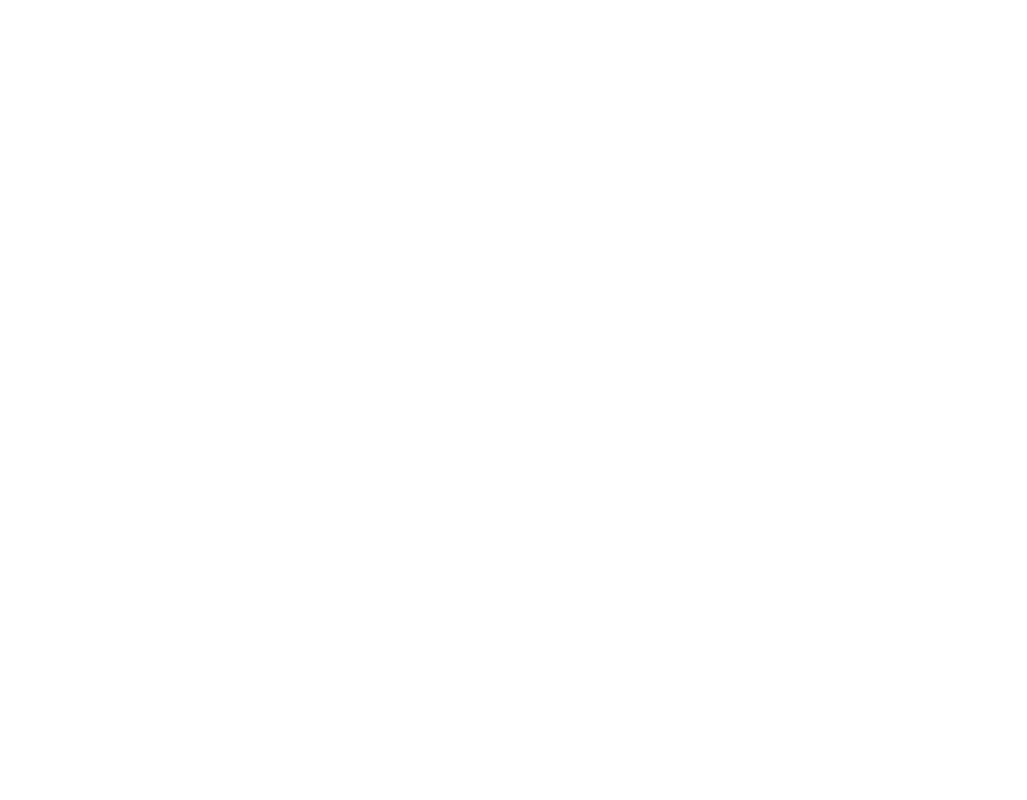
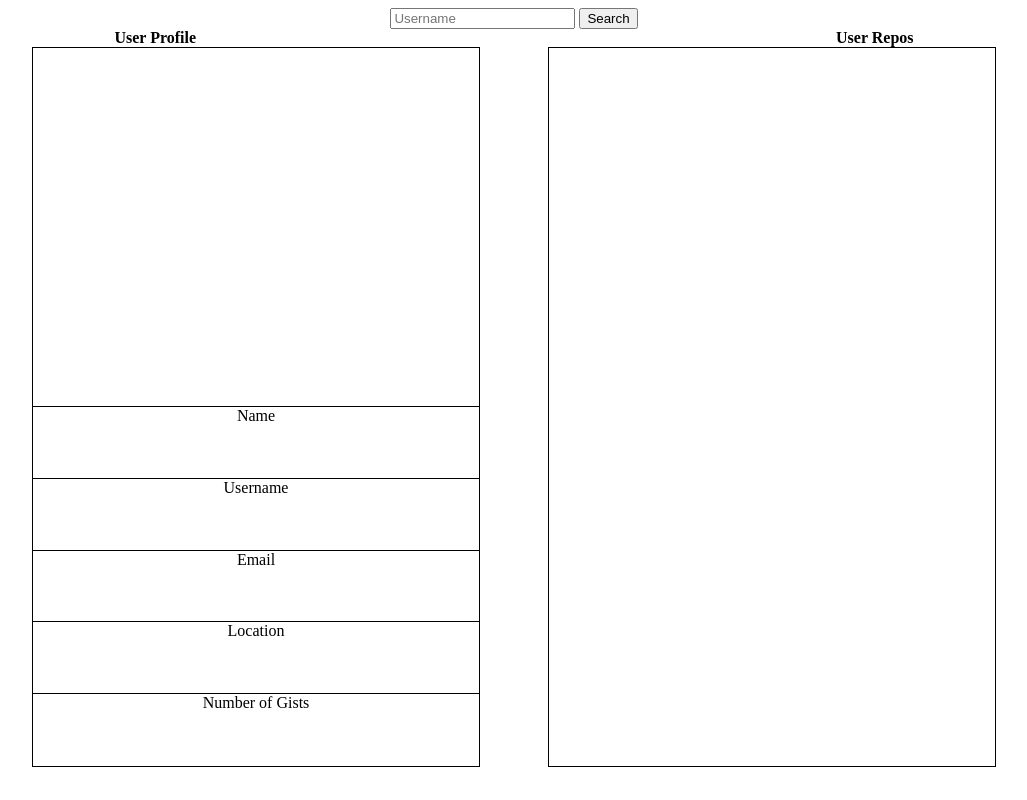
Before and after one commit to C18433856/RichWeb-Lab2, a plain HTML site: page problem-3/index.html in a window 1280 px wide. Shown: the whole page, without its empty margins (126-1153 px from the left). Drawn offline with Linux system fonts and the light colour scheme.

Commit message:
Added elements and some styling

```diff
--- a/problem-3/index.html
+++ b/problem-3/index.html
@@ -5,6 +5,22 @@
 <meta name="viewport" content="width=device-width,initial-scale=1">
 <link rel="stylesheet" href="style.css">
 <body>
+    <div id="search-user">
+        <input type="text" id="username-input" placeholder="Username">
+        <button type="button" id="search-button">Search</button>
+    </div>
+    <label style="margin-right: 50vw; font-weight: bold;">User Profile</label><label style="font-weight: bold;">User Repos</label><br>
+    <div id="user-profile">
+        <div style="height: 50%;" id="image"></div>
+        <div style="height: 10%;" id="name">Name</div>
+        <div style="height: 10%;" id="username">Username</div>
+        <div style="height: 10%;" id="email">Email</div>
+        <div style="height: 10%;" id="location">Location</div>
+        <div style="height: 10%; border-bottom:0;" id="gists">Number of Gists</div>
+    </div>
+    <div id="user-repos">
+
+    </div>
 </body>
 <script src="script.js"></script>
 </html>
--- a/problem-3/style.css
+++ b/problem-3/style.css
@@ -0,0 +1,20 @@
+html{
+    text-align: center;
+}
+#user-profile, #user-repos{
+    border: 1px solid black;
+    width: 35vw;
+    height: 90vh;
+    display: inline-block;
+    vertical-align: top;
+    box-sizing: border-box;
+}
+
+#user-profile{
+    margin-right: 5vw;
+}
+
+#user-profile div{
+    border-bottom: 0.5px solid black;
+    box-sizing: border-box;
+}
```
